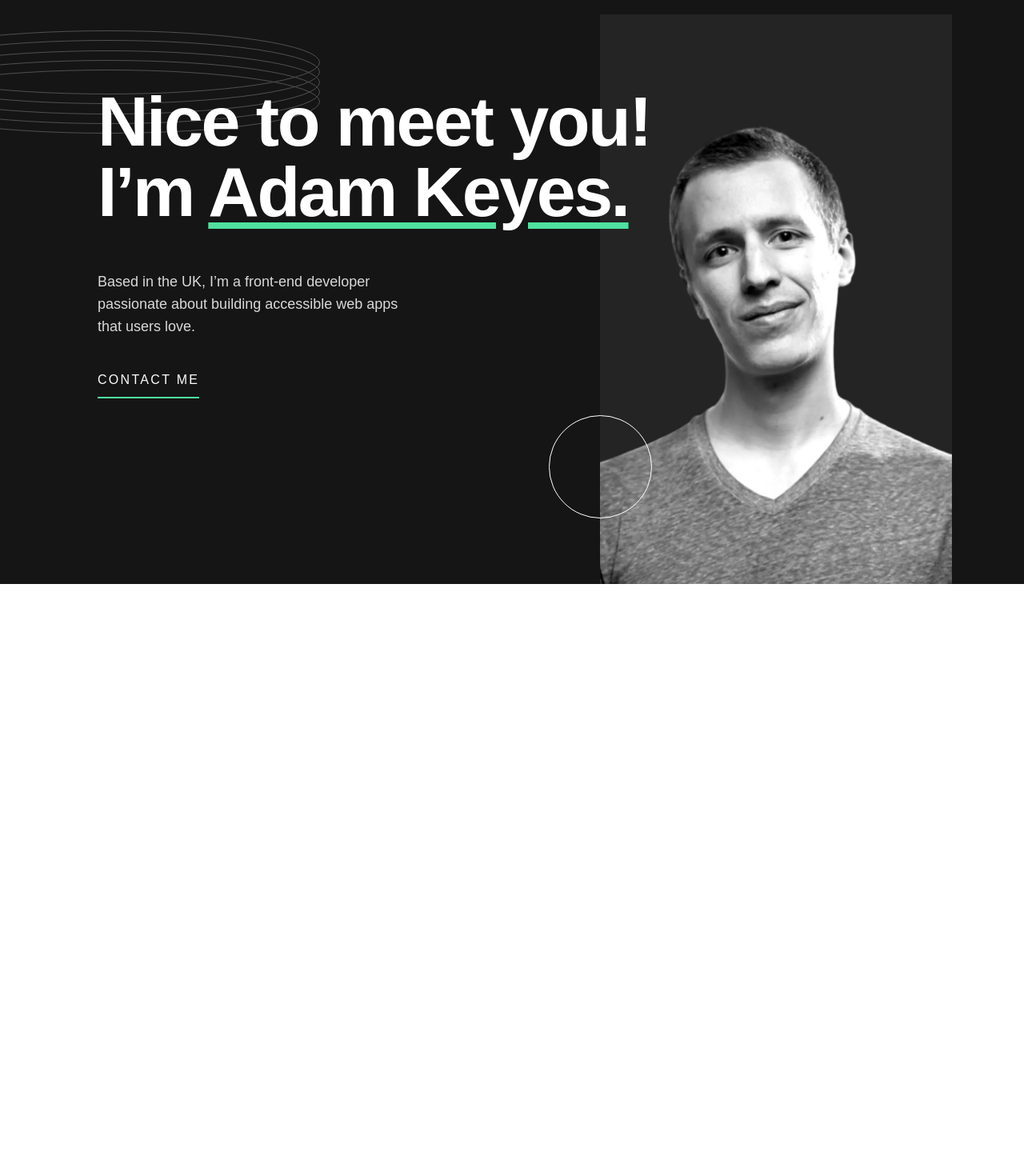
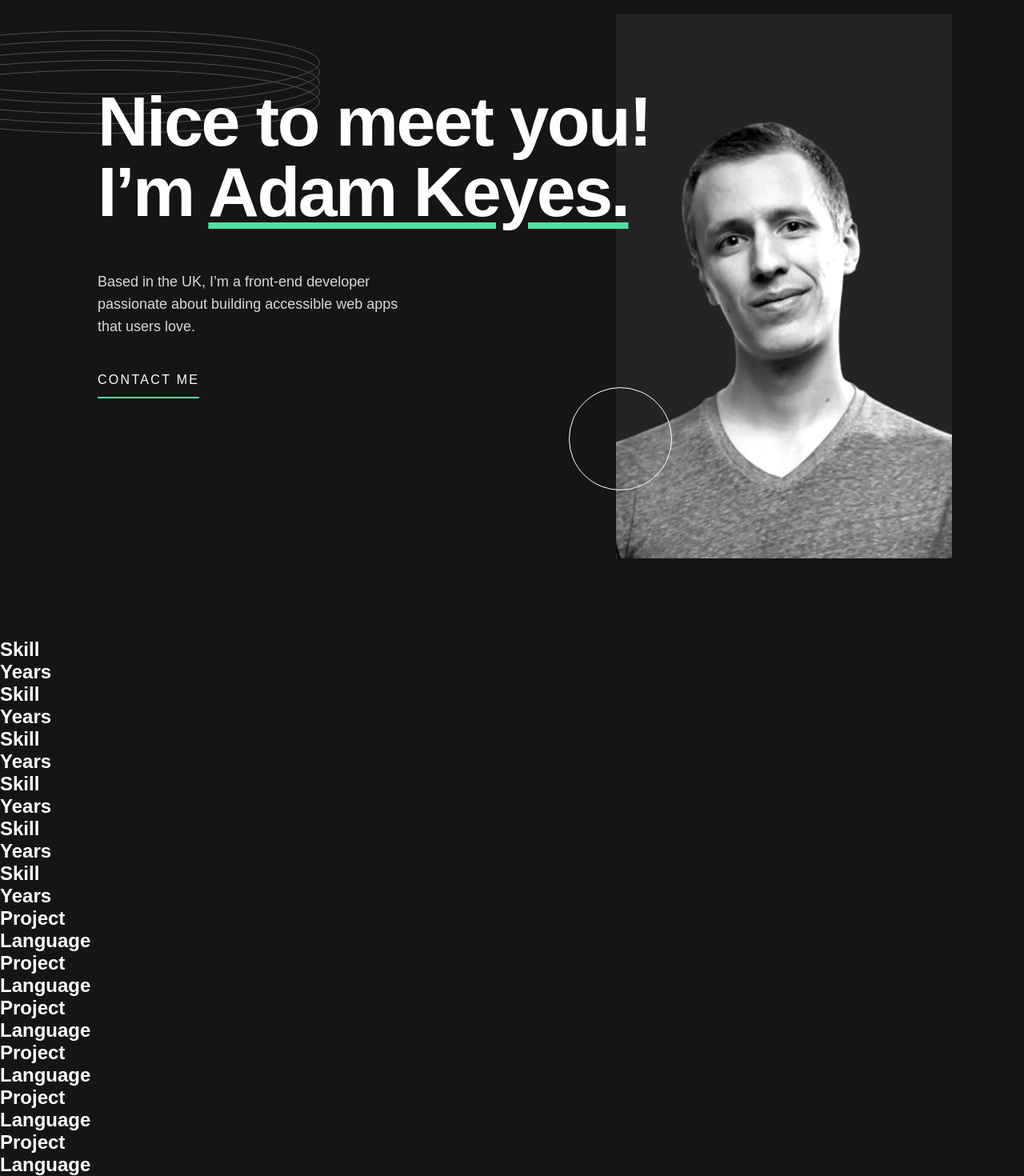
Before and after one commit to hiticas/Single-page-developer-portfolio-Vite, a React (Vite) app: page / in a window 1280 px wide. Shown: the part 70-1540 px from the top of the page at 80% size. Before the commit the page ends 800 px from the top, so only its background shows below. Built offline with nearby package versions, Linux system fonts and the light colour scheme.

Commit message:
create skills and projects component files

```diff
--- a/src/App.jsx
+++ b/src/App.jsx
@@ -1,12 +1,16 @@
 import './App.scss'
 import Header from './sections/Header/Header'
 import Hero from './sections/Hero/Hero'
+import Projects from './sections/Projects/Projects'
+import Skills from './sections/Skills/Skills'
 
 function App() {
   return (
     <div className="app">
       <Header />
       <Hero />
+      <Skills />
+      <Projects />
     </div>
   )
 }
--- a/src/App.scss
+++ b/src/App.scss
@@ -1,5 +1,4 @@
 .app {
-  height: 100vh;
   background: var(--color-black);
   color: var(--color-white);
 }
--- a/src/Sections/Hero/Hero.scss
+++ b/src/Sections/Hero/Hero.scss
@@ -1,8 +1,11 @@
 .hero {
   position: relative;
   overflow: hidden;
+  margin: 0 0 80px;
+
   .developer-image-wrapper {
     height: 340px;
+
     .profile-image-mobile {
       position: absolute;
       top: -92px;
@@ -25,6 +28,7 @@
       top: 50px;
       left: -345px;
     }
+
     .circle {
       position: absolute;
       bottom: 300px;
@@ -64,8 +68,11 @@
   .hero {
     display: flex;
     flex-direction: row-reverse;
+    margin: 0 0 60px;
+
     .developer-image-wrapper {
       height: 100%;
+
       .profile-image-mobile {
         display: none;
       }
@@ -79,6 +86,7 @@
       .rings {
         top: 0;
       }
+
       .circle {
         bottom: 0;
       }
@@ -104,6 +112,7 @@
     .break {
       display: block;
     }
+
     .break-2 {
       display: none;
     }
@@ -113,17 +122,18 @@
 @media (min-width: 1024px) {
   .hero {
     max-width: 1100px;
-    margin: 0 auto;
+    margin: 0 auto 185px;
     overflow: visible;
+
     .developer-image-wrapper {
-      // width: 440px;
+
       .profile-image-tablet {
         display: none;
       }
 
       .profile-image-desktop {
         display: block;
-        width: 440px;
+        width: 350px;
         position: absolute;
         right: 0;
       }
@@ -132,9 +142,10 @@
         top: 20px;
         left: -220px;
       }
+
       .circle {
-        right: 375px;
-        bottom: -150px;
+        right: 280px;
+        bottom: -40px;
       }
     }
 
@@ -158,3 +169,19 @@
     }
   }
 }
+
+@media (min-width: 1200px) {
+  .hero {
+    margin: 0 auto 300px;
+    .developer-image-wrapper {
+      .profile-image-desktop {
+        width: 420px;
+      }
+
+      .circle {
+        right: 350px;
+        bottom: -115px;
+      }
+    }
+  }
+}
--- /dev/null
+++ b/src/Sections/Projects/Projects.jsx
@@ -0,0 +1,17 @@
+import Project from '../../components/Project/Project'
+import './Projects.scss'
+
+function Projects() {
+  return (
+    <div className="projects">
+      <Project />
+      <Project />
+      <Project />
+      <Project />
+      <Project />
+      <Project />
+    </div>
+  )
+}
+
+export default Projects
--- /dev/null
+++ b/src/Sections/Skills/Skills.jsx
@@ -0,0 +1,17 @@
+import Skill from '../../components/Skill/Skill'
+import './Skills.scss'
+
+function Skills() {
+  return (
+    <div className="skills">
+      <Skill />
+      <Skill />
+      <Skill />
+      <Skill />
+      <Skill />
+      <Skill />
+    </div>
+  )
+}
+
+export default Skills
--- /dev/null
+++ b/src/components/Project/Project.jsx
@@ -0,0 +1,12 @@
+import './Project.scss'
+
+function Project() {
+  return (
+    <div className="project">
+      <h2>Project</h2>
+      <h2>Language</h2>
+    </div>
+  )
+}
+
+export default Project
--- /dev/null
+++ b/src/components/Skill/Skill.jsx
@@ -0,0 +1,12 @@
+import './Skill.scss'
+
+function Skill() {
+  return (
+    <div className="skill">
+      <h2>Skill</h2>
+      <h2>Years</h2>
+    </div>
+  )
+}
+
+export default Skill
```
Also changed, not shown: src/Sections/Projects/Projects.scss (added), src/Sections/Skills/Skills.scss (added), src/components/Project/Project.scss (added), src/components/Skill/Skill.scss (added).
